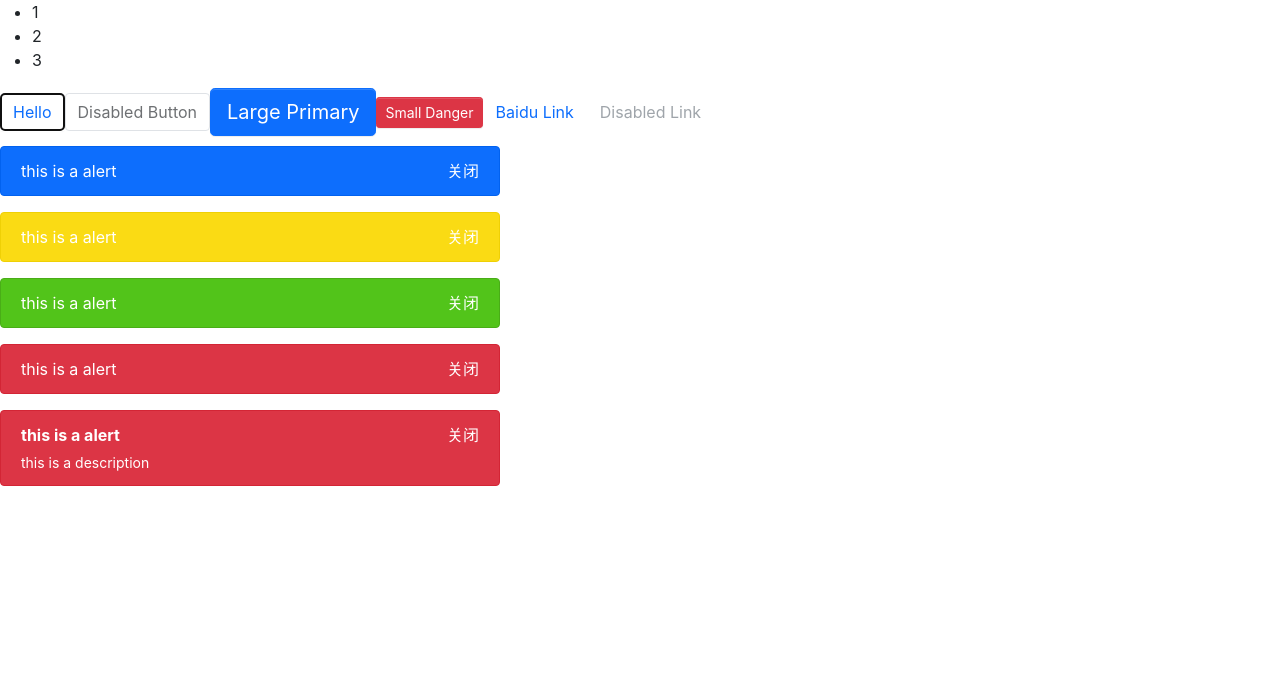
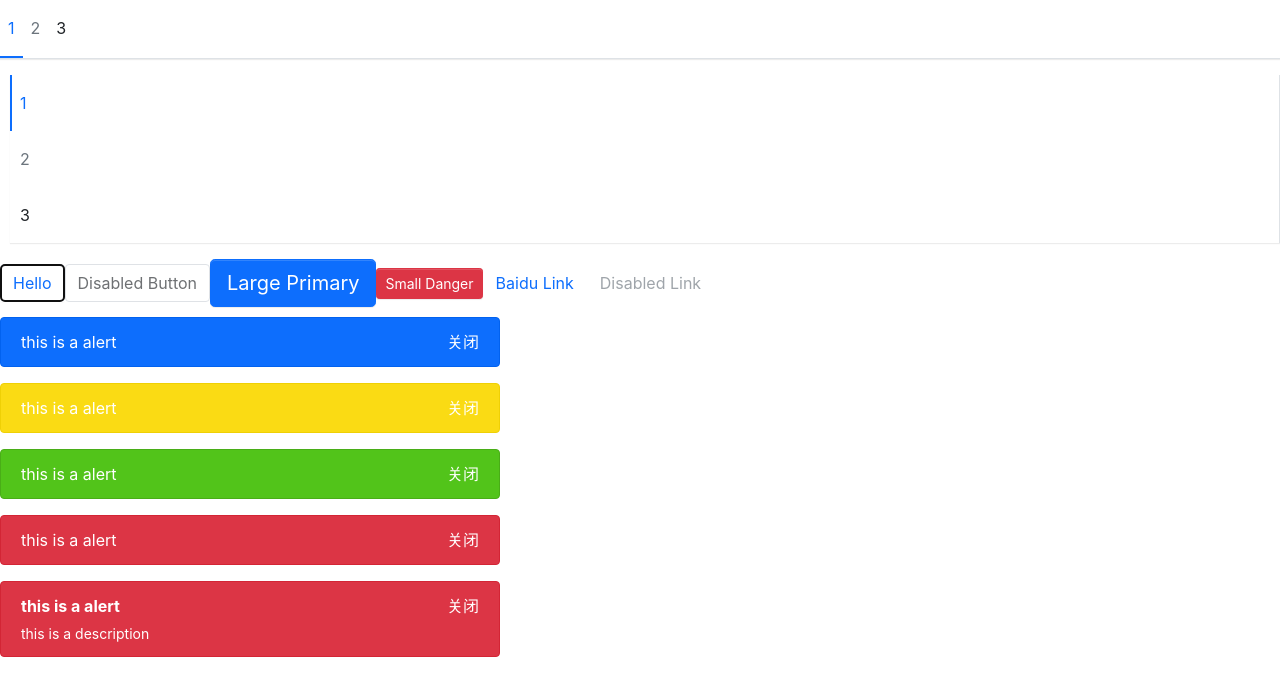
Before and after one commit to coderyjw/jw-ui-react, a React (Create React App) app: page / in a window 1280 px wide. Shown: the top 696 px of the page. Built offline with nearby package versions, Linux system fonts and the light colour scheme.

Commit message:
menu组件添加样式

```diff
--- a/src/App.tsx
+++ b/src/App.tsx
@@ -6,7 +6,12 @@ import MenuItem from './components/Menu/menuItem';
 function App() {
   return (
     <div className="App">
-      <Menu defaultIndex={1} onSelect={index => alert(index)}>
+      <Menu defaultIndex={1} onSelect={index => console.log(index)}>
+        <MenuItem index={1}>1</MenuItem>
+        <MenuItem index={2} disabled>2</MenuItem>
+        <MenuItem index={3}>3</MenuItem>
+      </Menu>
+      <Menu style={{marginLeft: '10px'}} mode="vertical" defaultIndex={1} onSelect={index => console.log(index)}>
         <MenuItem index={1}>1</MenuItem>
         <MenuItem index={2} disabled>2</MenuItem>
         <MenuItem index={3}>3</MenuItem>
--- /dev/null
+++ b/src/components/Menu/_style.scss
@@ -0,0 +1,41 @@
+.jw-menu {
+  display: flex;
+  flex-wrap: wrap;
+  padding-left: 0;
+  list-style: none;
+  border-bottom: $menu-border-width solid $menu-border-color;
+  box-shadow: $menu-box-shadow;
+
+  .jw-menu-item {
+    padding:$menu-item-padding-x $menu-item-padding-y;
+    cursor: pointer;
+    transition: $menu-transition;
+
+    &:hover,&:focus {
+      text-decoration: none;
+    }
+    &.is-disabled {
+      color: $menu-item-disabled-color;
+      pointer-events: none;
+      cursor: default;
+    }
+    &.is-active,&:hover {
+      color: $menu-item-active-color;
+      border-bottom: $menu-item-active-border-width solid $menu-item-active-color;
+    }
+  }
+}
+
+.menu-vertical {
+  flex-direction: column;
+  border-bottom: 0px;
+  border-right: $menu-border-width solid $menu-border-color;
+
+  .jw-menu-item {
+    border-left:  $menu-item-active-border-width solid transparent;
+    &.is-active, &:hover {
+      border-bottom: 0px;
+      border-left:  $menu-item-active-border-width solid $menu-item-active-color;
+    }
+  }
+}
--- a/src/styles/index.scss
+++ b/src/styles/index.scss
@@ -15,3 +15,6 @@
 
 // alert
 @import "../components/Alert/style";
+
+// menu
+@import "../components/Menu/style";
```
